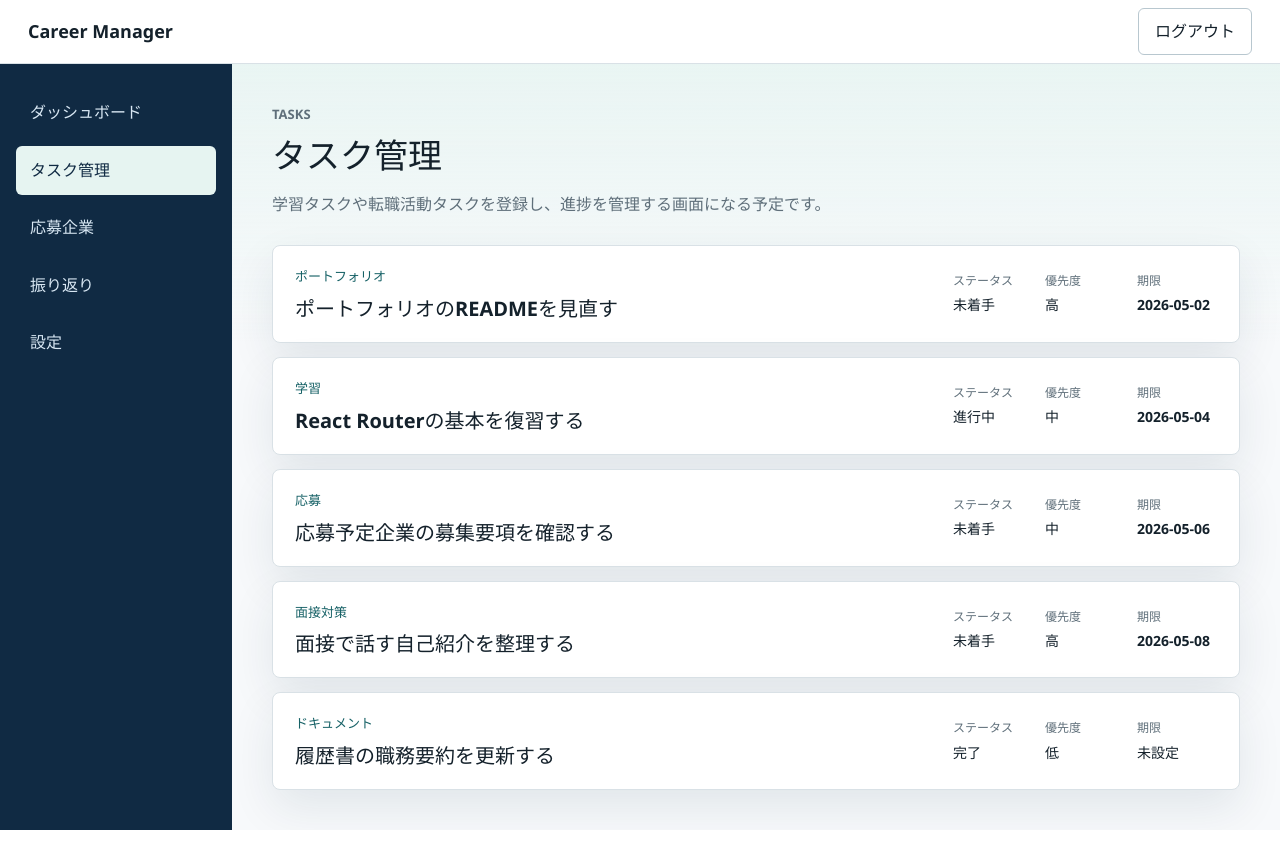
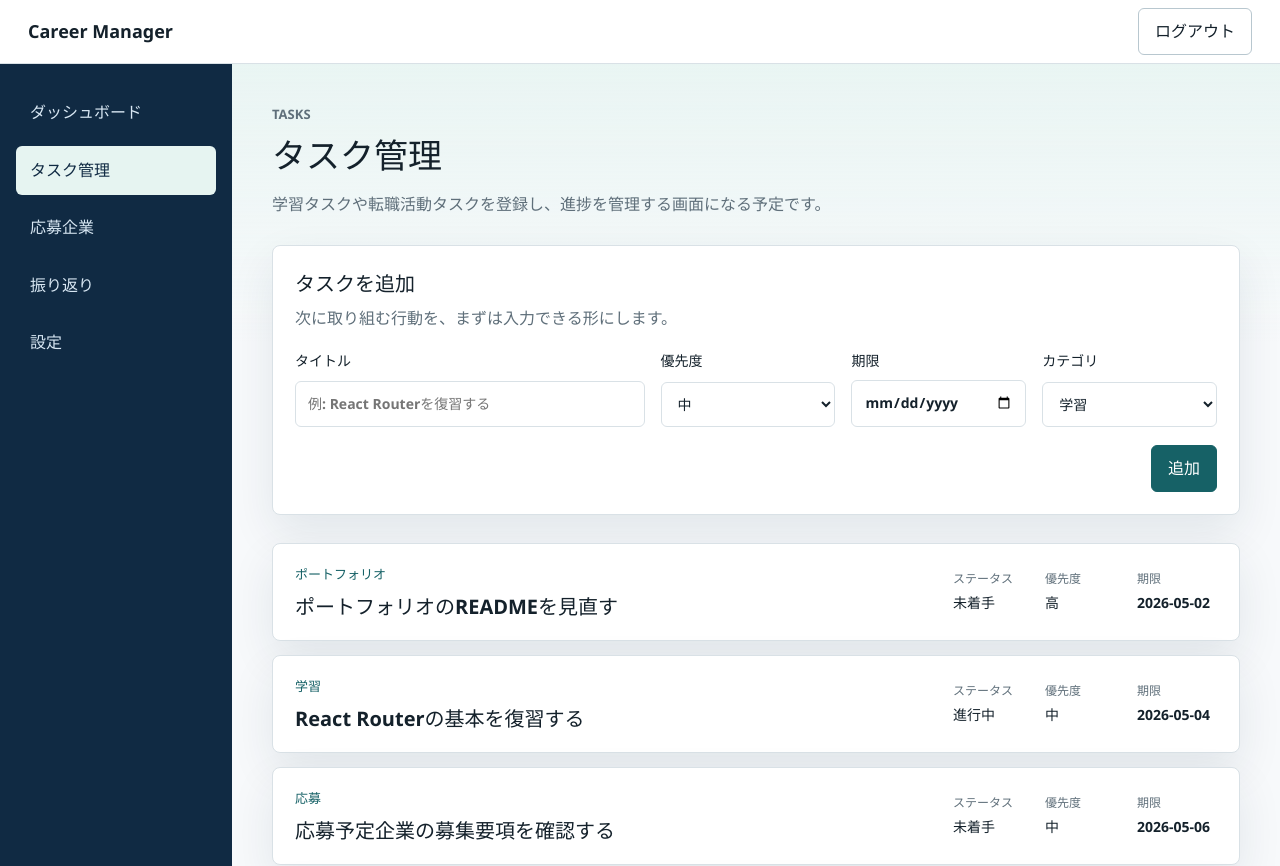
Before and after one commit to pon2kyabetsu/job-hunt, a React (Vite) app: page /tasks in a window 1280 px wide. Shown: the top 866 px of the page. Before the commit the page ends 830 px from the top, so only its background shows below. Built offline with nearby package versions, Linux system fonts and the light colour scheme.

Commit message:
Add task form UI

```diff
--- a/src/App.css
+++ b/src/App.css
@@ -93,6 +93,71 @@
 .info-card p,
 .not-found-panel p {
   color: var(--text-muted);
+}
+
+.task-form-panel {
+  background: var(--panel);
+  border: 1px solid var(--border);
+  border-radius: 8px;
+  box-shadow: var(--shadow);
+  margin-top: 28px;
+  padding: 22px;
+}
+
+.task-form-heading {
+  margin-bottom: 18px;
+}
+
+.task-form-heading h2 {
+  color: var(--text-strong);
+  font-size: 20px;
+  margin: 0 0 6px;
+}
+
+.task-form-heading p {
+  color: var(--text-muted);
+  margin: 0;
+}
+
+.task-form {
+  display: grid;
+  gap: 18px;
+}
+
+.task-form-grid {
+  display: grid;
+  gap: 16px;
+  grid-template-columns: minmax(220px, 2fr) repeat(3, minmax(140px, 1fr));
+}
+
+.form-field {
+  color: var(--text-strong);
+  display: grid;
+  font-size: 14px;
+  font-weight: 700;
+  gap: 8px;
+}
+
+.form-field input,
+.form-field select {
+  background: #ffffff;
+  border: 1px solid var(--border);
+  border-radius: 6px;
+  color: var(--text-strong);
+  font: inherit;
+  min-height: 42px;
+  padding: 10px 12px;
+}
+
+.form-field input:focus,
+.form-field select:focus {
+  border-color: var(--accent);
+  outline: 3px solid rgba(22, 97, 102, 0.16);
+}
+
+.task-form-actions {
+  display: flex;
+  justify-content: flex-end;
 }
 
 .dashboard-grid {
@@ -332,8 +397,17 @@
   }
 
   .dashboard-grid,
+  .task-form-grid,
   .login-panel {
     grid-template-columns: 1fr;
+  }
+
+  .task-form-actions {
+    justify-content: stretch;
+  }
+
+  .task-form-actions .primary-button {
+    width: 100%;
   }
 
   .task-card,
--- /dev/null
+++ b/src/features/tasks/components/TaskForm.tsx
@@ -0,0 +1,105 @@
+import type { FormEvent } from 'react'
+import { useState } from 'react'
+
+import { taskCategoryLabels, taskPriorityLabels } from '../taskLabels'
+import type { TaskCategory, TaskPriority } from '../types'
+
+const taskPriorityOptions: TaskPriority[] = ['high', 'medium', 'low']
+
+const taskCategoryOptions: TaskCategory[] = [
+  'learning',
+  'portfolio',
+  'application',
+  'interview',
+  'document',
+]
+
+export function TaskForm() {
+  const [title, setTitle] = useState('')
+  const [priority, setPriority] = useState<TaskPriority>('medium')
+  const [dueDate, setDueDate] = useState('')
+  const [category, setCategory] = useState<TaskCategory>('learning')
+
+  function handleSubmit(event: FormEvent<HTMLFormElement>) {
+    event.preventDefault()
+    // 追加処理は次のIssueで実装するため、今回はフォーム入力だけを確認できる状態にする。
+  }
+
+  return (
+    <section className="task-form-panel" aria-labelledby="task-form-title">
+      <div className="task-form-heading">
+        <h2 id="task-form-title">タスクを追加</h2>
+        <p>次に取り組む行動を、まずは入力できる形にします。</p>
+      </div>
+
+      <form className="task-form" onSubmit={handleSubmit}>
+        <div className="task-form-grid">
+          <label className="form-field" htmlFor="task-title">
+            タイトル
+            <input
+              id="task-title"
+              name="title"
+              onChange={(event) => setTitle(event.target.value)}
+              placeholder="例: React Routerを復習する"
+              type="text"
+              value={title}
+            />
+          </label>
+
+          <label className="form-field" htmlFor="task-priority">
+            優先度
+            <select
+              id="task-priority"
+              name="priority"
+              onChange={(event) =>
+                setPriority(event.target.value as TaskPriority)
+              }
+              value={priority}
+            >
+              {taskPriorityOptions.map((option) => (
+                <option key={option} value={option}>
+                  {taskPriorityLabels[option]}
+                </option>
+              ))}
+            </select>
+          </label>
+
+          <label className="form-field" htmlFor="task-due-date">
+            期限
+            <input
+              id="task-due-date"
+              name="dueDate"
+              onChange={(event) => setDueDate(event.target.value)}
+              type="date"
+              value={dueDate}
+            />
+          </label>
+
+          <label className="form-field" htmlFor="task-category">
+            カテゴリ
+            <select
+              id="task-category"
+              name="category"
+              onChange={(event) =>
+                setCategory(event.target.value as TaskCategory)
+              }
+              value={category}
+            >
+              {taskCategoryOptions.map((option) => (
+                <option key={option} value={option}>
+                  {taskCategoryLabels[option]}
+                </option>
+              ))}
+            </select>
+          </label>
+        </div>
+
+        <div className="task-form-actions">
+          <button className="primary-button" type="submit">
+            追加
+          </button>
+        </div>
+      </form>
+    </section>
+  )
+}
--- a/src/index.css
+++ b/src/index.css
@@ -33,7 +33,8 @@ body {
 }
 
 button,
-input {
+input,
+select {
   font: inherit;
 }
 
--- a/src/pages/TasksPage.tsx
+++ b/src/pages/TasksPage.tsx
@@ -1,3 +1,4 @@
+import { TaskForm } from '../features/tasks/components/TaskForm'
 import { TaskCard } from '../features/tasks/components/TaskCard'
 import { mockTasks } from '../features/tasks/mockTasks'
 
@@ -11,6 +12,8 @@ function TasksPage() {
           学習タスクや転職活動タスクを登録し、進捗を管理する画面になる予定です。
         </p>
       </div>
+
+      <TaskForm />
 
       {mockTasks.length > 0 ? (
         <div className="task-list" aria-label="タスク一覧">
```
